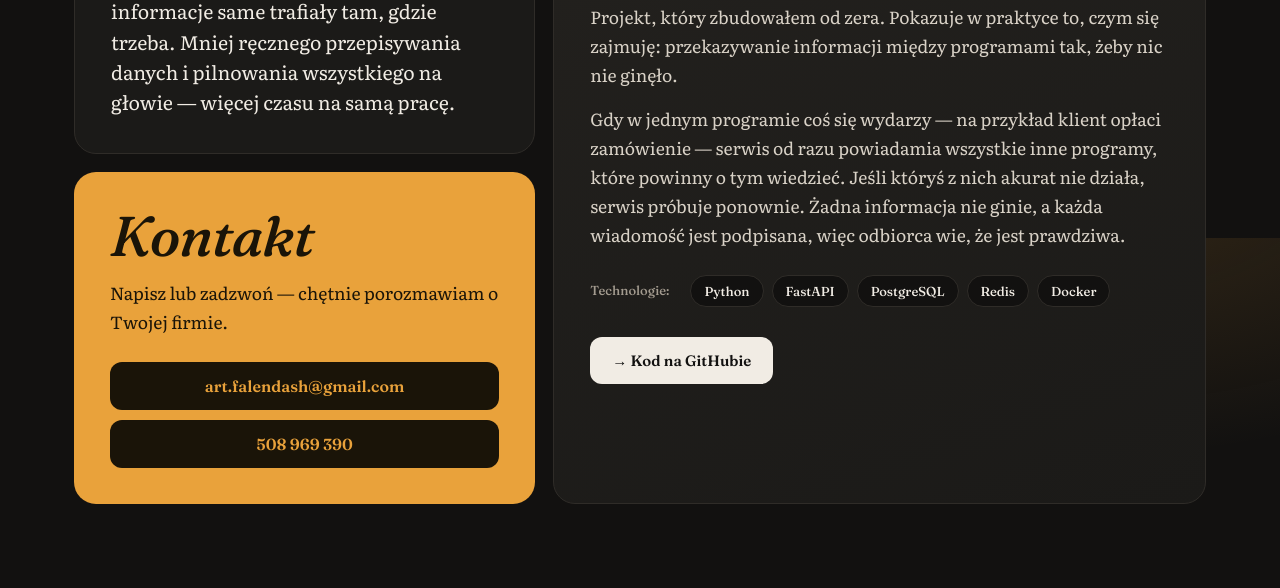
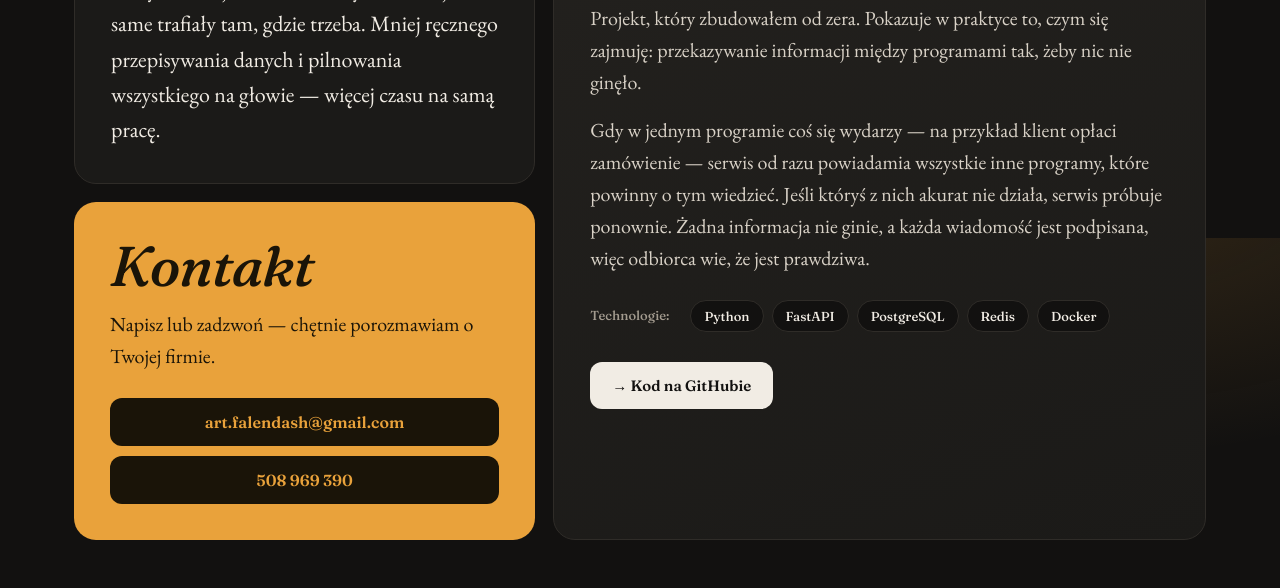
Before and after one commit to artemfalendash/artemfalendash.github.io, a plain HTML site: page index.html in a window 1280 px wide. Shown: the part 562-1150 px from the top of the page. Before the commit the page ends 1114 px from the top, so only its background shows below. Drawn offline with nearby package versions, Linux system fonts and the light colour scheme.

Commit message:
Main text in EB Garamond
Co-Authored-By: Claude Opus 5.5 <noreply@anthropic.com>

```diff
--- a/index.html
+++ b/index.html
@@ -9,7 +9,7 @@
 <title>Artem Falendash · Automatyzacja codziennej pracy w firmie</title>
 <link rel="preconnect" href="https://fonts.googleapis.com">
 <link rel="preconnect" href="https://fonts.gstatic.com" crossorigin>
-<link rel="stylesheet" href="https://fonts.googleapis.com/css2?family=Source+Serif+4:ital,opsz,wght@0,8..60,400;0,8..60,600;1,8..60,400&family=Fraunces:ital,opsz,wght@0,9..144,500;0,9..144,600;1,9..144,500;1,9..144,600&family=Literata:opsz,wght@7..72,400;7..72,500&display=swap">
+<link rel="stylesheet" href="https://fonts.googleapis.com/css2?family=Source+Serif+4:ital,opsz,wght@0,8..60,400;0,8..60,600;1,8..60,400&family=Fraunces:ital,opsz,wght@0,9..144,500;0,9..144,600;1,9..144,500;1,9..144,600&family=EB+Garamond:wght@400;500&display=swap">
 <link rel="stylesheet" href="style.css">
 </head>
 <body>
--- a/style.css
+++ b/style.css
@@ -51,7 +51,7 @@ h1 { font-weight: 600; font-size: clamp(46px, 7.5vw, 104px); line-height: 1; let
 
 /* ---------- Fonts ---------- */
 /* Main text */
-.grid p:not(.label) { font-family: "Literata", Georgia, serif; font-size: 17.5px; }
-.what p:not(.label) { font-size: 19.5px; }
+.grid p:not(.label) { font-family: "EB Garamond", Georgia, serif; font-size: 20px; line-height: 1.6; }
+.what p:not(.label) { font-size: 22px; }
 /* The two big headings: italic, like "Automatyzacja" */
 .project h3, .contact h2 { font-family: "Fraunces", Georgia, serif; font-weight: 500; font-style: italic; letter-spacing: -0.01em; }
```
